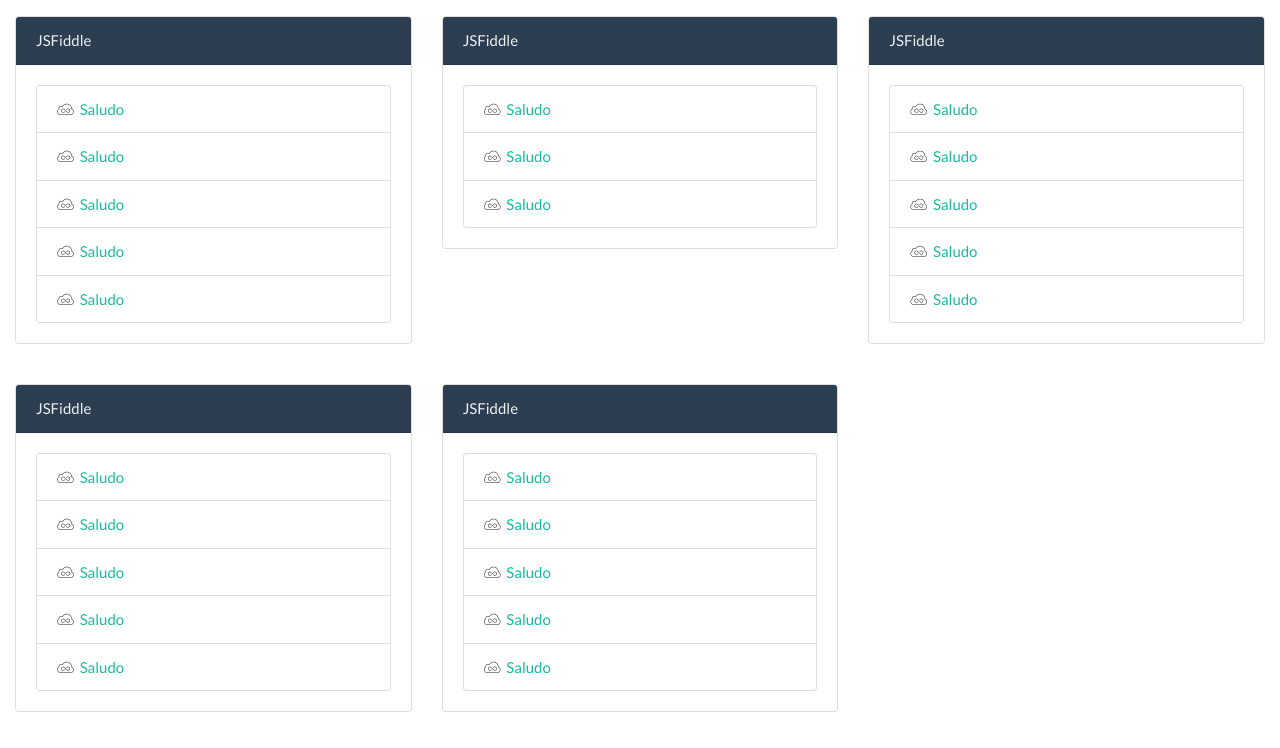
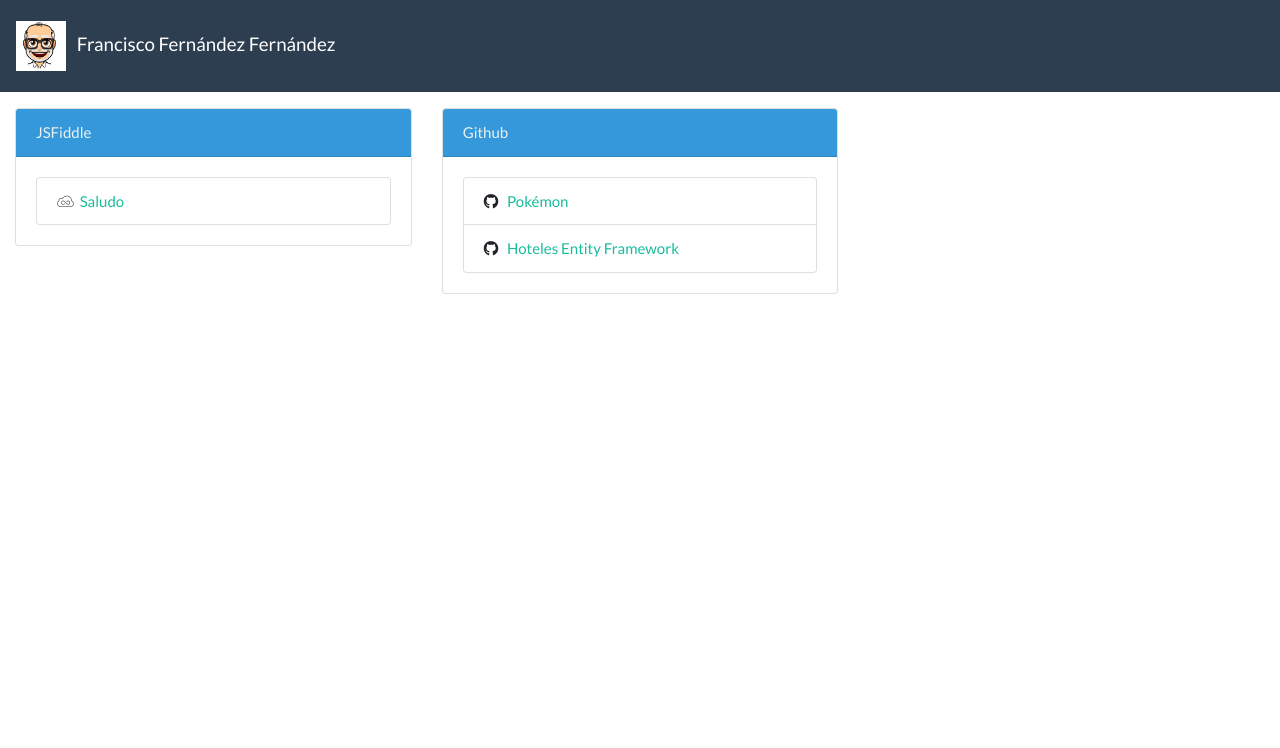
Before and after one commit to ffernandezpolitecnics/ffernandezpolitecnics.github.io, a plain HTML site: page webAppFran/index.html in a window 1280 px wide. Drawn offline with nearby package versions, Linux system fonts and the light colour scheme.

Commit message:
Cambio estilo

```diff
--- a/webAppFran/index.html
+++ b/webAppFran/index.html
@@ -3,111 +3,66 @@
 <head>
     <meta charset="UTF-8">
     <meta name="viewport" content="width=device-width, initial-scale=1.0">
-    <title>Document</title>
+    <title>Francisco Fernández</title>
+    <link rel="shortcut icon" href="./media/img/fran_v2 .png" type="image/x-icon">
     <link rel="stylesheet" href="./UI/fontawesome/css/all.css">
     <link rel="stylesheet" href="./style/flatly-bootstrap.min.css">
 
 </head>
 <body>
+    <nav class="navbar navbar-expand-lg navbar-dark bg-primary">
+        <a class="navbar-brand" href="#">
+            <img src="./media/img/fran_v2 .png" alt="" srcset="" height="50" width="50">
+            &nbsp; Francisco Fernández Fernández
+        </a>
+        <button class="navbar-toggler" type="button" data-toggle="collapse" data-target="#navbarSupportedContent"
+            aria-controls="navbarSupportedContent" aria-expanded="false" aria-label="Toggle navigation">
+            <span class="navbar-toggler-icon"></span>
+        </button>
+
+        <div class="collapse navbar-collapse" id="navbarSupportedContent">
+            <!-- <ul class="navbar-nav mr-auto">
+                <li class="nav-item dropdown">
+                    <a class="nav-link dropdown-toggle" href="#" id="navbarDropdown" role="button" data-toggle="dropdown"
+                        aria-haspopup="true" aria-expanded="false">
+                        Dropdown
+                    </a>
+                    <div class="dropdown-menu" aria-labelledby="navbarDropdown">
+                        <a class="dropdown-item" href="#">Action</a>
+                        <a class="dropdown-item" href="#">Another action</a>
+                        <div class="dropdown-divider"></div>
+                        <a class="dropdown-item" href="#">Something else here</a>
+                    </div>
+                </li>
+            </ul> -->
+        </div>
+    </nav>
     <div class="container-fluid">
         <div class="row row-cols-1 row-cols-md-3 mt-3">
             <div class="col mb-4">
                 <div class="card mb-3">
-                    <div class="card-header bg-primary text-light">
+                    <div class="card-header bg-info text-light">
                         JSFiddle
                     </div>
                     <div class="card-body">
                         <ul class="list-group">
                             <li class="list-group-item"><i class="fab fa-jsfiddle" aria-hidden="true"></i>&nbsp;&nbsp;<a
-                                    href="https://jsfiddle.net/franisa/jypnkb1m/">Saludo</a></li>
-                            <li class="list-group-item"><i class="fab fa-jsfiddle" aria-hidden="true"></i>&nbsp;&nbsp;<a
-                                    href="https://jsfiddle.net/franisa/jypnkb1m/">Saludo</a></li>
-                            <li class="list-group-item"><i class="fab fa-jsfiddle" aria-hidden="true"></i>&nbsp;&nbsp;<a
-                                    href="https://jsfiddle.net/franisa/jypnkb1m/">Saludo</a></li>
-                            <li class="list-group-item"><i class="fab fa-jsfiddle" aria-hidden="true"></i>&nbsp;&nbsp;<a
-                                    href="https://jsfiddle.net/franisa/jypnkb1m/">Saludo</a></li>
-                            <li class="list-group-item"><i class="fab fa-jsfiddle" aria-hidden="true"></i>&nbsp;&nbsp;<a
-                                    href="https://jsfiddle.net/franisa/jypnkb1m/">Saludo</a></li>
+                                    href="https://jsfiddle.net/franisa/jypnkb1m/" target="_blank">Saludo</a></li>
                         </ul>
                     </div>
                 </div>
             </div>
             <div class="col mb-4">
                 <div class="card mb-3">
-                    <div class="card-header bg-primary text-light">
-                        JSFiddle
+                    <div class="card-header bg-info text-light">
+                        Github
                     </div>
                     <div class="card-body">
                         <ul class="list-group">
-                            <li class="list-group-item"><i class="fab fa-jsfiddle" aria-hidden="true"></i>&nbsp;&nbsp;<a
-                                    href="https://jsfiddle.net/franisa/jypnkb1m/">Saludo</a></li>
-                            <li class="list-group-item"><i class="fab fa-jsfiddle" aria-hidden="true"></i>&nbsp;&nbsp;<a
-                                    href="https://jsfiddle.net/franisa/jypnkb1m/">Saludo</a></li>
-                            <li class="list-group-item"><i class="fab fa-jsfiddle" aria-hidden="true"></i>&nbsp;&nbsp;<a
-                                    href="https://jsfiddle.net/franisa/jypnkb1m/">Saludo</a></li>
-                        </ul>
-                    </div>
-                </div>
-            </div>
-            <div class="col mb-4">
-                <div class="card mb-3">
-                    <div class="card-header bg-primary text-light">
-                        JSFiddle
-                    </div>
-                    <div class="card-body">
-                        <ul class="list-group">
-                            <li class="list-group-item"><i class="fab fa-jsfiddle" aria-hidden="true"></i>&nbsp;&nbsp;<a
-                                    href="https://jsfiddle.net/franisa/jypnkb1m/">Saludo</a></li>
-                            <li class="list-group-item"><i class="fab fa-jsfiddle" aria-hidden="true"></i>&nbsp;&nbsp;<a
-                                    href="https://jsfiddle.net/franisa/jypnkb1m/">Saludo</a></li>
-                            <li class="list-group-item"><i class="fab fa-jsfiddle" aria-hidden="true"></i>&nbsp;&nbsp;<a
-                                    href="https://jsfiddle.net/franisa/jypnkb1m/">Saludo</a></li>
-                            <li class="list-group-item"><i class="fab fa-jsfiddle" aria-hidden="true"></i>&nbsp;&nbsp;<a
-                                    href="https://jsfiddle.net/franisa/jypnkb1m/">Saludo</a></li>
-                            <li class="list-group-item"><i class="fab fa-jsfiddle" aria-hidden="true"></i>&nbsp;&nbsp;<a
-                                    href="https://jsfiddle.net/franisa/jypnkb1m/">Saludo</a></li>
-                        </ul>
-                    </div>
-                </div>
-            </div>
-            <div class="col mb-4">
-                <div class="card mb-3">
-                    <div class="card-header bg-primary text-light">
-                        JSFiddle
-                    </div>
-                    <div class="card-body">
-                        <ul class="list-group">
-                            <li class="list-group-item"><i class="fab fa-jsfiddle" aria-hidden="true"></i>&nbsp;&nbsp;<a
-                                    href="https://jsfiddle.net/franisa/jypnkb1m/">Saludo</a></li>
-                            <li class="list-group-item"><i class="fab fa-jsfiddle" aria-hidden="true"></i>&nbsp;&nbsp;<a
-                                    href="https://jsfiddle.net/franisa/jypnkb1m/">Saludo</a></li>
-                            <li class="list-group-item"><i class="fab fa-jsfiddle" aria-hidden="true"></i>&nbsp;&nbsp;<a
-                                    href="https://jsfiddle.net/franisa/jypnkb1m/">Saludo</a></li>
-                            <li class="list-group-item"><i class="fab fa-jsfiddle" aria-hidden="true"></i>&nbsp;&nbsp;<a
-                                    href="https://jsfiddle.net/franisa/jypnkb1m/">Saludo</a></li>
-                            <li class="list-group-item"><i class="fab fa-jsfiddle" aria-hidden="true"></i>&nbsp;&nbsp;<a
-                                    href="https://jsfiddle.net/franisa/jypnkb1m/">Saludo</a></li>
-                        </ul>
-                    </div>
-                </div>
-            </div>
-            <div class="col mb-4">
-                <div class="card mb-3">
-                    <div class="card-header bg-primary text-light">
-                        JSFiddle
-                    </div>
-                    <div class="card-body">
-                        <ul class="list-group">
-                            <li class="list-group-item"><i class="fab fa-jsfiddle" aria-hidden="true"></i>&nbsp;&nbsp;<a
-                                    href="https://jsfiddle.net/franisa/jypnkb1m/">Saludo</a></li>
-                            <li class="list-group-item"><i class="fab fa-jsfiddle" aria-hidden="true"></i>&nbsp;&nbsp;<a
-                                    href="https://jsfiddle.net/franisa/jypnkb1m/">Saludo</a></li>
-                            <li class="list-group-item"><i class="fab fa-jsfiddle" aria-hidden="true"></i>&nbsp;&nbsp;<a
-                                    href="https://jsfiddle.net/franisa/jypnkb1m/">Saludo</a></li>
-                            <li class="list-group-item"><i class="fab fa-jsfiddle" aria-hidden="true"></i>&nbsp;&nbsp;<a
-                                    href="https://jsfiddle.net/franisa/jypnkb1m/">Saludo</a></li>
-                            <li class="list-group-item"><i class="fab fa-jsfiddle" aria-hidden="true"></i>&nbsp;&nbsp;<a
-                                    href="https://jsfiddle.net/franisa/jypnkb1m/">Saludo</a></li>
+                            <li class="list-group-item"><i class="fab fa-github" aria-hidden="true"></i> &nbsp;&nbsp;<a
+                                    href="https://github.com/ffernandezpolitecnics/pokemons_git" target="_blank">Pokémon</a></li>
+                            <li class="list-group-item"><i class="fab fa-github" aria-hidden="true"></i> &nbsp;&nbsp;<a
+                                    href="https://github.com/ffernandezpolitecnics/Hoteles_EF" target="_blank">Hoteles Entity Framework</a></li>
                         </ul>
                     </div>
                 </div>
```
Also changed, not shown: webAppFran/media/img/fran.png (added), webAppFran/media/img/fran_v2 .png (added).
